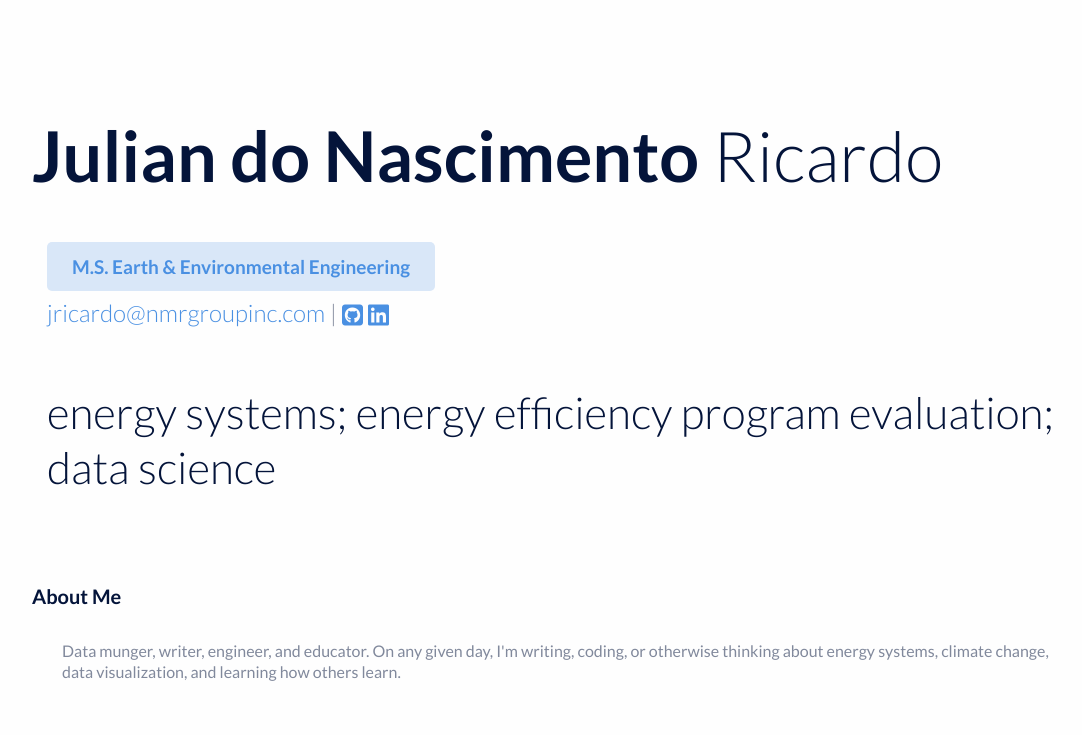
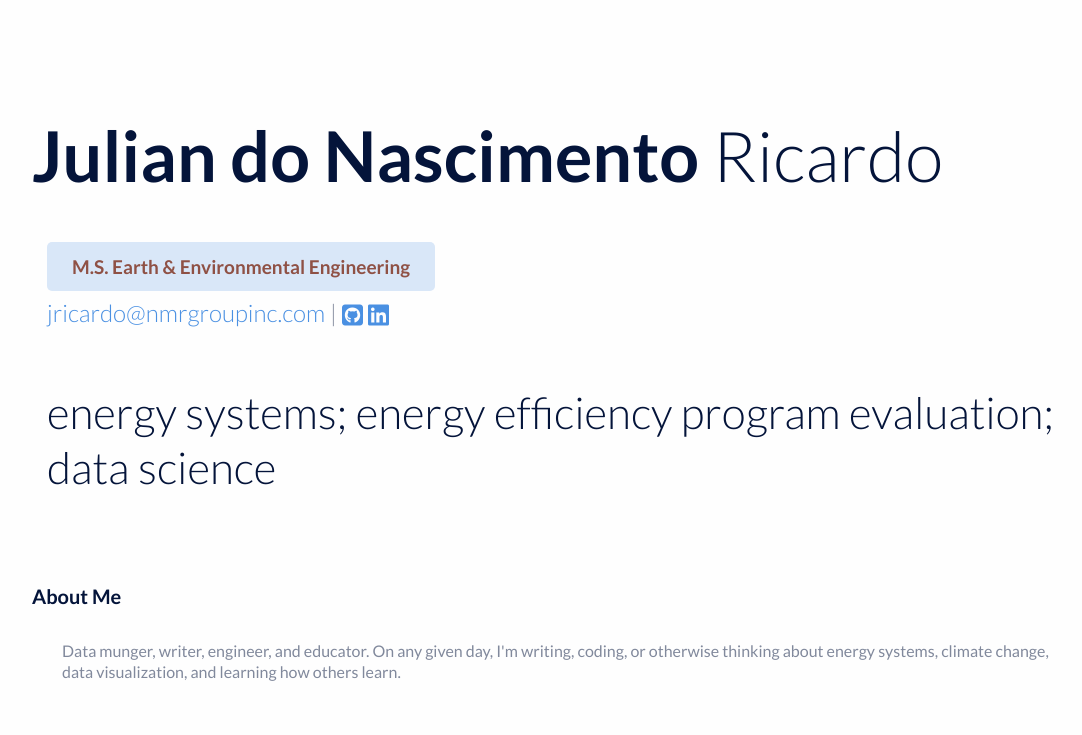
Before and after one commit to jdnricardo/jdnricardo.github.io, a plain HTML site: page index.html in a window 1280 px wide. Shown: the top 735 px of the page, without its empty margins (58-1140 px from the left). Drawn offline with Linux system fonts and the light colour scheme.

Commit message:
Update styles.css

```diff
--- a/styles.css
+++ b/styles.css
@@ -207,7 +207,7 @@ h1.name {
 .job-title {
 	vertical-align: top;
 	background-color: #D9E7F8;
-	color: #4A90E2;
+	color: #8f5145;
 	font-weight: 600;
 	margin-top: 5px;
 	margin-left: 15px;
```
